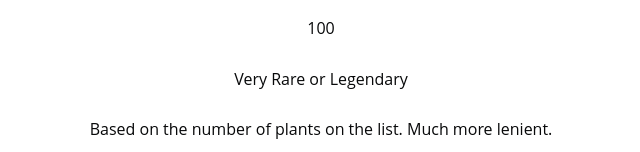
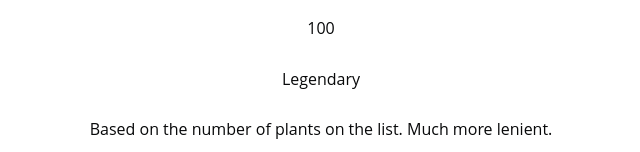
Before and after one commit to Marzdor/brodericks-compendium, a React (Create React App) app in the folder client/: page /scavenge/difficulty in a window 1280 px wide. Shown: the part 565-717 px from the top of the page, without its empty margins (319-959 px from the left). Built offline with nearby package versions, Linux system fonts and the light colour scheme; no server answers.

Commit message:
Think I fixxed all error cases for getting random plant

```diff
--- a/client/src/App.js
+++ b/client/src/App.js
@@ -98,7 +98,7 @@ class App extends Component {
             [56, 79, "Uncommon"],
             [80, 91, "Rare"],
             [92, 99, "Very Rare"],
-            [100, 100, "Very Rare or Legendary"]
+            [100, 100, "Legendary"]
           ],
           medium: [
             [1, 53, "Very Common"],
@@ -106,7 +106,7 @@ class App extends Component {
             [80, 91, "Uncommon"],
             [92, 96, "Rare"],
             [97, 99, "Very Rare"],
-            [100, 100, "Very Rare or Legendary"]
+            [100, 100, "Legendary"]
           ],
           hard: [
             [1, 55, "Very Common"],
@@ -114,7 +114,7 @@ class App extends Component {
             [82, 93, "Uncommon"],
             [94, 98, "Rare"],
             [99, 99, "Very Rare"],
-            [100, 100, "Very Rare or Legendary"]
+            [100, 100, "Legendary"]
           ]
         },
         locations: [
--- a/client/src/components/scavenge/Scavenge.js
+++ b/client/src/components/scavenge/Scavenge.js
@@ -6,15 +6,23 @@ class Scavenge extends Component {
   constructor(props) {
     super(props);
     this.state = {
-      isLoading: true
+      isLoading: true,
+      rarities: [
+        "Very Common",
+        "Common",
+        "Uncommon",
+        "Rare",
+        "Very Rare",
+        "Legendary"
+      ]
     };
 
+    this.criteria = { rarity: "", location: this.selected.location };
+    this.foundPlant = {};
     this.selected = this.props.scavenge.selected;
     this.tableToUse = this.props.scavenge.difficultyOptions[
       this.selected.difficulty
     ];
-    this.criteria = { rarity: "", location: this.selected.location };
-    this.foundPlant = {};
 
     this.setup = this.setup.bind(this);
     this.setResult = this.setResult.bind(this);
@@ -30,7 +38,6 @@ class Scavenge extends Component {
       this.props.history.push("/scavenge/mode");
     } else {
       this.setup();
-
       this.setState({ isLoading: false });
     }
     //
@@ -56,6 +63,7 @@ class Scavenge extends Component {
     //
     // Filter Plants based on Criteria
     const filteredPlants = [];
+    do {
       this.props.plants.forEach(plant => {
         if (
           plant.rarity === this.criteria.rarity &&
@@ -64,6 +72,12 @@ class Scavenge extends Component {
           filteredPlants.push(plant);
         }
       });
+      // If selected location has no plants of rolled rarity cycle rarity down untill location has plants
+      if (filteredPlants.length === 0) {
+        const curIndex = this.state.rarities.indexOf(this.criteria.rarity);
+        this.criteria.rarity = this.state.rarities[curIndex - 1];
+      }
+    } while (filteredPlants.length === 0);
     //
     // Get random plant from filtered list
     let randomIndex;
@@ -74,11 +88,6 @@ class Scavenge extends Component {
     }
     this.foundPlant = filteredPlants[randomIndex];
     //
-    console.log(this.selected);
-    console.log(filteredPlants);
-    console.log(rolls);
-    console.log(this.criteria.rarity);
-    // TODO handle errors
   }
   //
   // set rarity based on dice role
```
Lines whose indentation alone changed are shown as unchanged.
